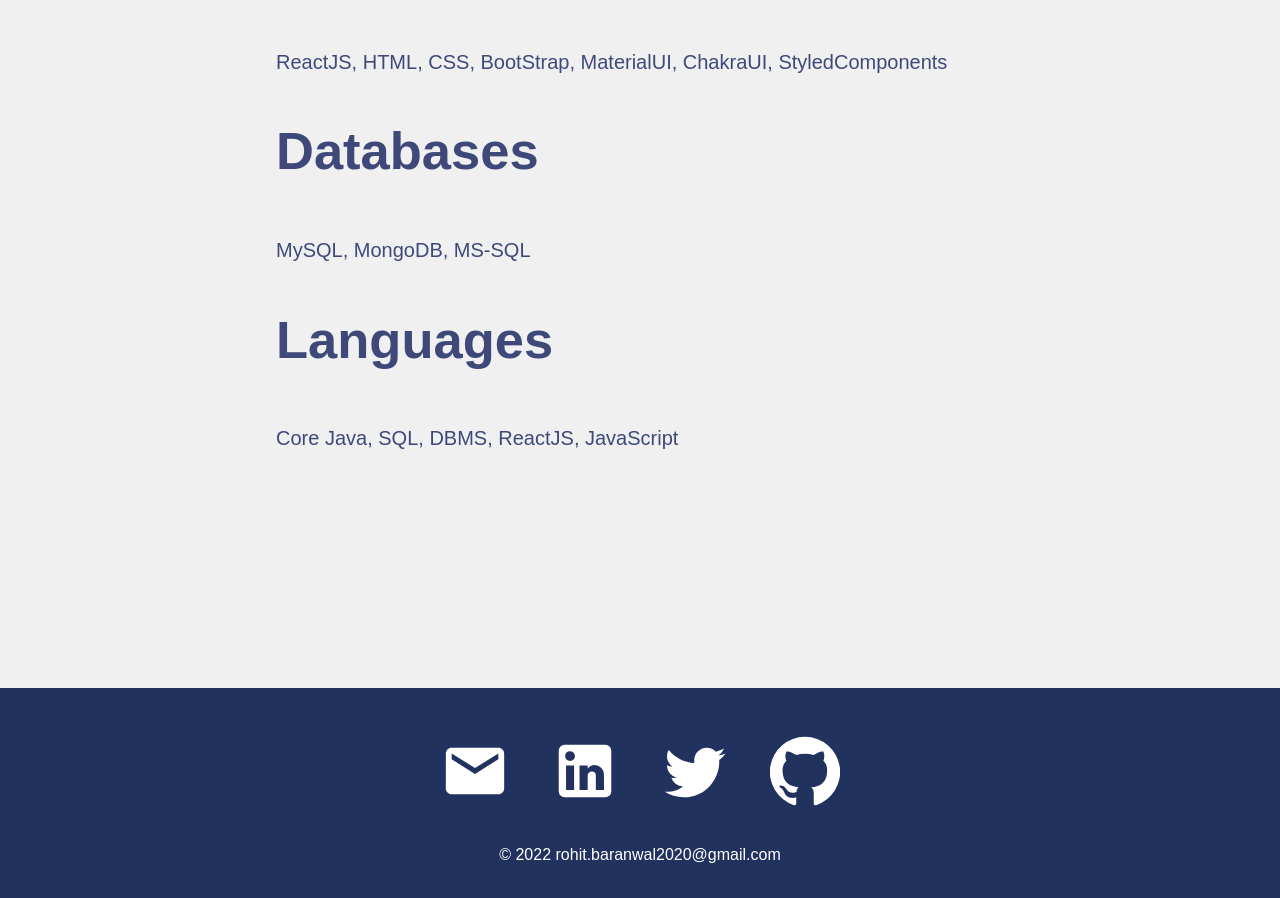
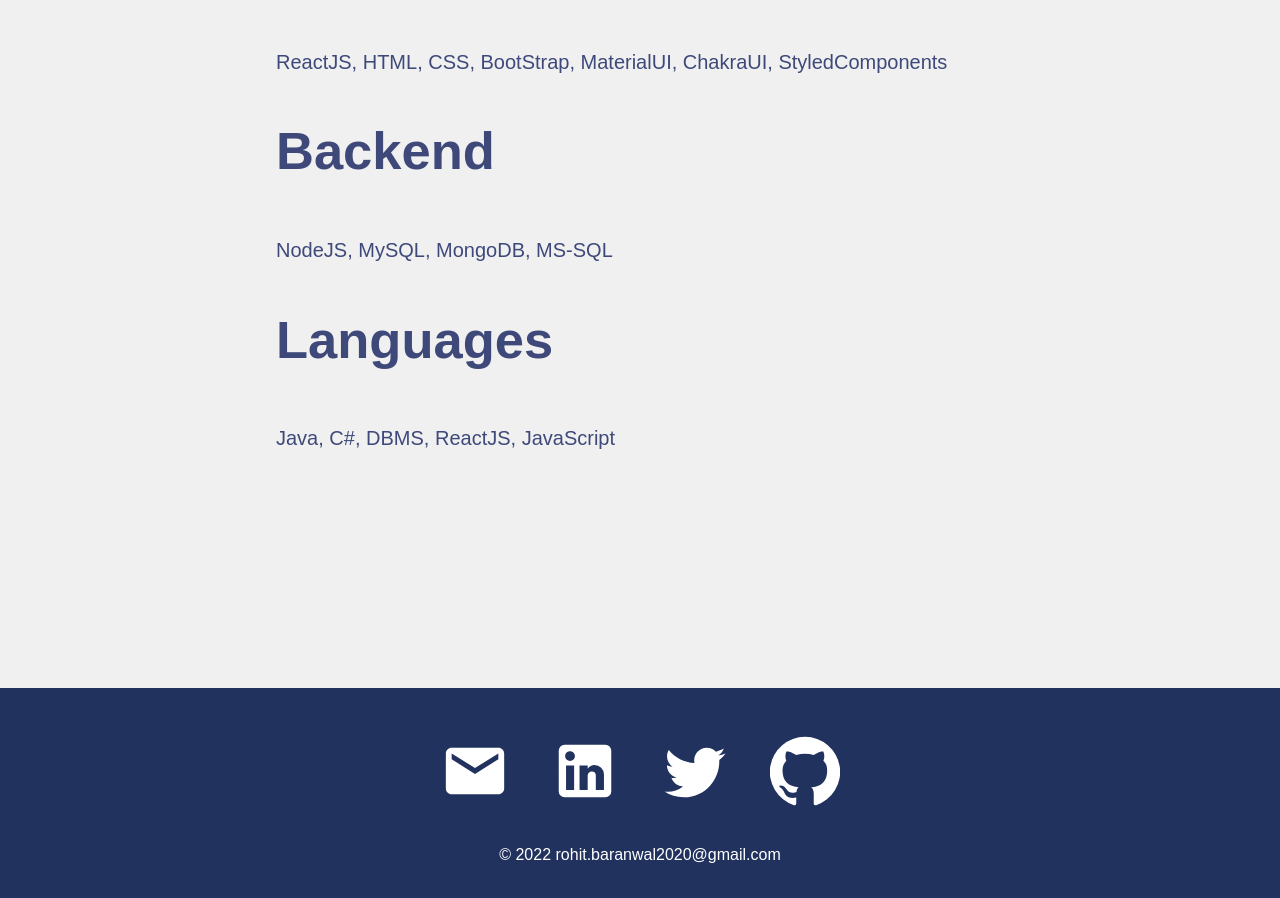
Before and after one commit to Rohit-Baranwal/My-Portfolio, a React (Create React App) app: page / in a window 1280 px wide. Shown: the part 1120-2018 px from the top of the page. Built offline with nearby package versions, Linux system fonts and the light colour scheme.

Commit message:
Update the skills

```diff
--- a/src/pages/Home.js
+++ b/src/pages/Home.js
@@ -31,15 +31,15 @@ const Home = () => {
               </span>
             </li>
             <li className='item'>
-              <h2>Databases</h2>
+              <h2>Backend</h2>
               <span>
-                 MySQL, MongoDB, MS-SQL
+                 NodeJS, MySQL, MongoDB, MS-SQL
               </span>
             </li>
             <li className='item'>
               <h2>Languages</h2>
               <span>
-                Core Java, SQL, DBMS, ReactJS, JavaScript
+                Java, C#, DBMS, ReactJS, JavaScript
               </span>
             </li>
           </ol>
```
